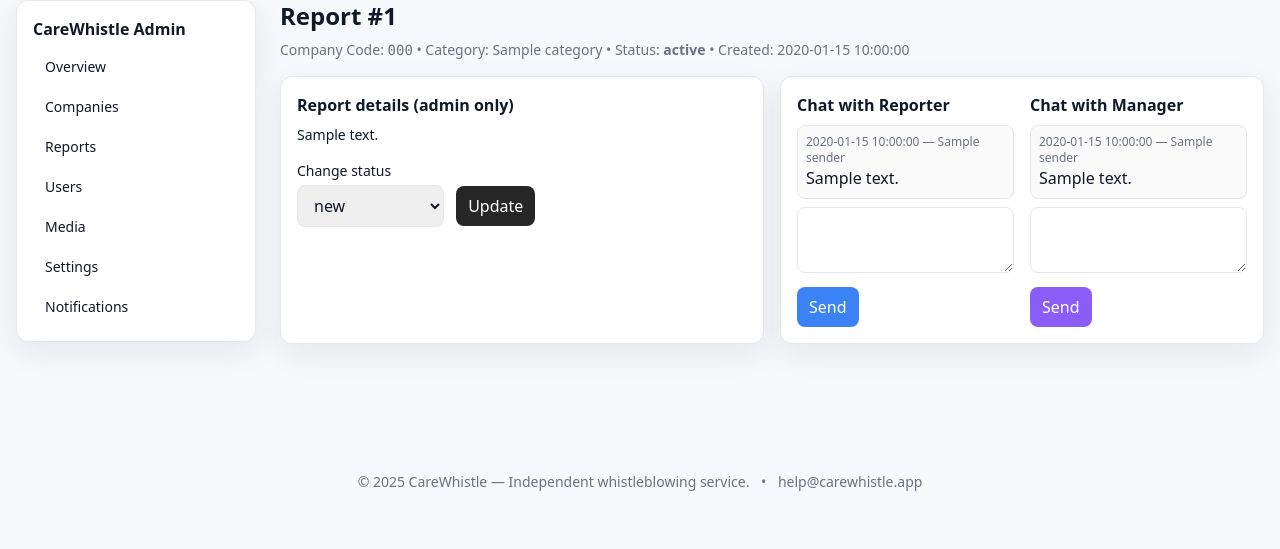
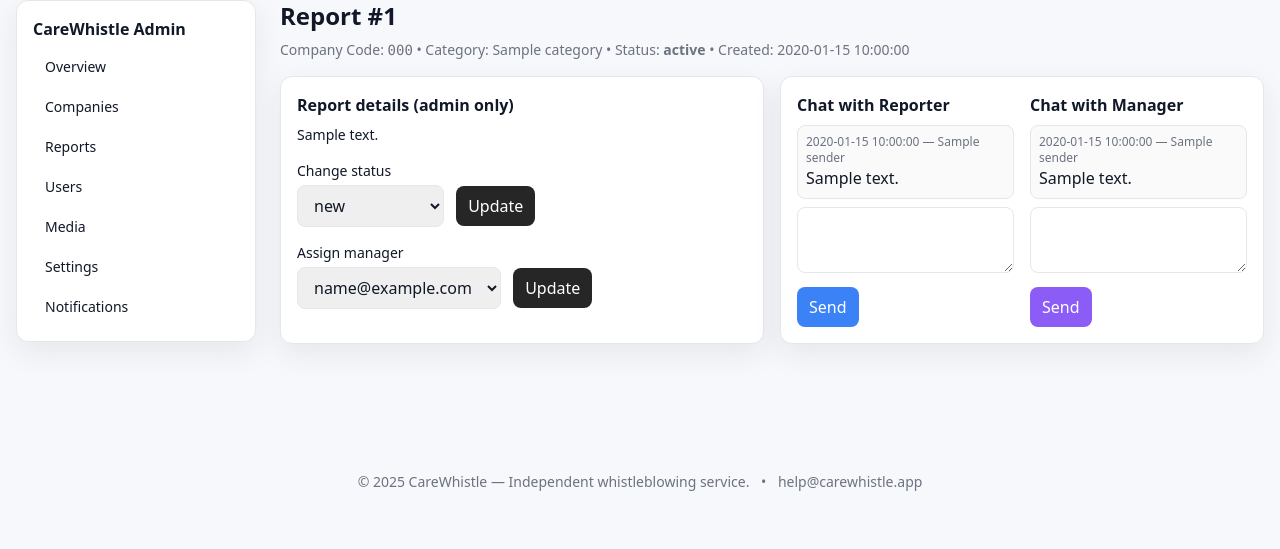
Before and after one commit to alijunaid21-coder/carewhistle-78-lite, a Flask app: page /admin/report/1 in a window 1280 px wide. Shown: the part 97-646 px from the top of the page. Run offline with Flask 3, Linux system fonts and the light colour scheme; the visitor is signed in with stand-in values (Sample User, id 1); a database or web service that is not in the repository returns one stand-in record (values such as "Sample title"); style sheets or scripts are compiled from the project's sources; parts of the project's set-up code (start-up, migrations or seed data) failed here and were passed over; some libraries are stand-ins or nearby versions.

Commit message:
test: ensure reports only visible after assignment

```diff
--- a/app.py
+++ b/app.py
@@ -151,6 +151,7 @@ def init_db():
           id SERIAL PRIMARY KEY,
           company_id INTEGER NOT NULL,
           company_code TEXT NOT NULL,
+          manager_id INTEGER,
           subject TEXT,
           content TEXT NOT NULL,
           category TEXT NOT NULL,
@@ -162,7 +163,8 @@ def init_db():
           done_so_far TEXT,
           wants_feedback TEXT,
           memorable TEXT,
-          FOREIGN KEY(company_id) REFERENCES companies(id) ON DELETE CASCADE
+          FOREIGN KEY(company_id) REFERENCES companies(id) ON DELETE CASCADE,
+          FOREIGN KEY(manager_id) REFERENCES users(id) ON DELETE SET NULL
         );
         CREATE TABLE IF NOT EXISTS messages(
           id SERIAL PRIMARY KEY,
@@ -200,6 +202,7 @@ def init_db():
           id INTEGER PRIMARY KEY AUTOINCREMENT,
           company_id INTEGER NOT NULL,
           company_code TEXT NOT NULL,
+          manager_id INTEGER,
           subject TEXT,
           content TEXT NOT NULL,
           category TEXT NOT NULL,
@@ -211,7 +214,8 @@ def init_db():
           done_so_far TEXT,
           wants_feedback TEXT,
           memorable TEXT,
-          FOREIGN KEY(company_id) REFERENCES companies(id) ON DELETE CASCADE
+          FOREIGN KEY(company_id) REFERENCES companies(id) ON DELETE CASCADE,
+          FOREIGN KEY(manager_id) REFERENCES users(id) ON DELETE SET NULL
         );
         -- messages.channel: 'rep' (admin<->reporter), 'mgr' (admin<->manager)
         CREATE TABLE IF NOT EXISTS messages(
@@ -702,18 +706,31 @@ def admin_report_detail(rid):
         act=request.form.get("action")
         if act=="status":
             s=(request.form.get("status") or r["status"]).strip()
-            if s in STATUSES: db.execute("UPDATE reports SET status=? WHERE id=?", (s,rid))
+            if s in STATUSES:
+                db.execute("UPDATE reports SET status=? WHERE id=?", (s,rid))
+        elif act=="assign":
+            mid=request.form.get("manager_id") or ""
+            try:
+                mid_int=int(mid) if mid else None
+            except ValueError:
+                mid_int=None
+            if mid_int is not None:
+                db.execute("UPDATE reports SET manager_id=? WHERE id=?", (mid_int,rid))
         elif act=="msg_rep":
             body=(request.form.get("body") or "").strip()
-            if body: db.execute("INSERT INTO messages(report_id,channel,sender,body,created_at) VALUES (?,?,?,?,?)", (rid,"rep","admin",body,now_iso()))
+            if body:
+                db.execute("INSERT INTO messages(report_id,channel,sender,body,created_at) VALUES (?,?,?,?,?)", (rid,"rep","admin",body,now_iso()))
         elif act=="msg_mgr":
             body=(request.form.get("body") or "").strip()
-            if body: db.execute("INSERT INTO messages(report_id,channel,sender,body,created_at) VALUES (?,?,?,?,?)", (rid,"mgr","admin",body,now_iso()))
+            if body:
+                db.execute("INSERT INTO messages(report_id,channel,sender,body,created_at) VALUES (?,?,?,?,?)", (rid,"mgr","admin",body,now_iso()))
         db.commit()
+        r=db.execute("SELECT * FROM reports WHERE id=?", (rid,)).fetchone()
+    managers=db.execute("SELECT id,email FROM users WHERE role='manager' AND company_id=?", (r["company_id"],)).fetchall()
     msgs_rep=db.execute("SELECT created_at,sender,body FROM messages WHERE report_id=? AND channel='rep' ORDER BY id",(rid,)).fetchall()
     msgs_mgr=db.execute("SELECT created_at,sender,body FROM messages WHERE report_id=? AND channel='mgr' ORDER BY id",(rid,)).fetchall()
     db.close()
-    return render_template("admin/report_detail.html", r=r, msgs_rep=msgs_rep, msgs_mgr=msgs_mgr, statuses=STATUSES)
+    return render_template("admin/report_detail.html", r=r, msgs_rep=msgs_rep, msgs_mgr=msgs_mgr, statuses=STATUSES, managers=managers)
 
 @app.route("/admin/users", methods=["GET","POST"])
 @login_required
@@ -824,6 +841,7 @@ def admin_notifications():
 @role_required("manager")
 def manager_overview():
     cid=session.get("company_id")
+    mid=session.get("user_id")
     db=get_db()
     stats=db.execute(
         """
@@ -833,12 +851,18 @@ def manager_overview():
         SUM(CASE WHEN status IN ('resolved','closed') THEN 1 ELSE 0 END) AS closed,
         COUNT(*) AS assigned
       FROM reports
-      WHERE company_id=?
+      WHERE company_id=? AND manager_id=?
     """,
-        (cid,),
+        (cid,mid),
     ).fetchone()
-    monthly=db.execute("SELECT substr(created_at,1,7) ym, COUNT(*) cnt FROM reports WHERE company_id=? GROUP BY ym ORDER BY ym",(cid,)).fetchall()
-    bycat=db.execute("SELECT category, COUNT(*) cnt FROM reports WHERE company_id=? GROUP BY category ORDER BY cnt DESC",(cid,)).fetchall()
+    monthly=db.execute(
+        "SELECT substr(created_at,1,7) ym, COUNT(*) cnt FROM reports WHERE company_id=? AND manager_id=? GROUP BY ym ORDER BY ym",
+        (cid,mid),
+    ).fetchall()
+    bycat=db.execute(
+        "SELECT category, COUNT(*) cnt FROM reports WHERE company_id=? AND manager_id=? GROUP BY category ORDER BY cnt DESC",
+        (cid,mid),
+    ).fetchall()
     db.close()
     return render_template("manager/overview.html", stats=stats, monthly=monthly, bycat=bycat)
 
@@ -848,6 +872,7 @@ def manager_overview():
 @role_required("manager")
 def manager_stats_api():
     cid = session.get("company_id")
+    mid = session.get("user_id")
     db = get_db()
     stats = db.execute(
         """
@@ -857,17 +882,17 @@ def manager_stats_api():
         SUM(CASE WHEN status IN ('resolved','closed') THEN 1 ELSE 0 END) AS closed,
         COUNT(*) AS assigned
       FROM reports
-      WHERE company_id=?
+      WHERE company_id=? AND manager_id=?
     """,
-        (cid,),
+        (cid,mid),
     ).fetchone()
     monthly = db.execute(
-        "SELECT substr(created_at,1,7) ym, COUNT(*) cnt FROM reports WHERE company_id=? GROUP BY ym ORDER BY ym",
-        (cid,),
+        "SELECT substr(created_at,1,7) ym, COUNT(*) cnt FROM reports WHERE company_id=? AND manager_id=? GROUP BY ym ORDER BY ym",
+        (cid,mid),
     ).fetchall()
     bycat = db.execute(
-        "SELECT category, COUNT(*) cnt FROM reports WHERE company_id=? GROUP BY category ORDER BY cnt DESC",
-        (cid,),
+        "SELECT category, COUNT(*) cnt FROM reports WHERE company_id=? AND manager_id=? GROUP BY category ORDER BY cnt DESC",
+        (cid,mid),
     ).fetchall()
     db.close()
     return {
@@ -884,10 +909,15 @@ def manager_stats_api():
 @login_required
 @role_required("manager")
 def manager_messages():
-    cid=session.get("company_id"); db=get_db()
-    rows=db.execute("""SELECT r.id, r.company_code, MAX(m.created_at) AS updated
+    cid=session.get("company_id")
+    mid=session.get("user_id")
+    db=get_db()
+    rows=db.execute(
+        """SELECT r.id, r.company_code, MAX(m.created_at) AS updated
                        FROM reports r LEFT JOIN messages m ON m.report_id=r.id AND m.channel='mgr'
-                       WHERE r.company_id=? GROUP BY r.id ORDER BY r.id DESC""",(cid,)).fetchall()
+                       WHERE r.company_id=? AND r.manager_id=? GROUP BY r.id ORDER BY r.id DESC""",
+        (cid,mid),
+    ).fetchall()
     db.close()
     return render_template("manager/messages.html", reports=rows)
 
@@ -896,12 +926,15 @@ def manager_messages():
 @role_required("manager")
 def manager_messages_thread(rid):
     cid=session.get("company_id")
+    mid=session.get("user_id")
     db=get_db()
-    r=db.execute("SELECT id,company_id,company_code FROM reports WHERE id=?", (rid,)).fetchone()
-    if not r or r["company_id"]!=cid: db.close(); abort(403)
+    r=db.execute("SELECT id,company_id,company_code,manager_id FROM reports WHERE id=?", (rid,)).fetchone()
+    if not r or r["company_id"]!=cid or r["manager_id"]!=mid:
+        db.close(); abort(403)
     if request.method=="POST":
         body=(request.form.get("body") or "").strip()
-        if body: db.execute("INSERT INTO messages(report_id,channel,sender,body,created_at) VALUES (?,?,?,?,?)",(rid,"mgr","manager",body,now_iso())); db.commit()
+        if body:
+            db.execute("INSERT INTO messages(report_id,channel,sender,body,created_at) VALUES (?,?,?,?,?)",(rid,"mgr","manager",body,now_iso())); db.commit()
     msgs=db.execute("SELECT created_at,sender,body FROM messages WHERE report_id=? AND channel='mgr' ORDER BY id",(rid,)).fetchall()
     db.close()
     return render_template("manager/messages_thread.html", rid=rid, company_code=r["company_code"], msgs=msgs)
@@ -911,16 +944,16 @@ def manager_messages_thread(rid):
 @role_required("manager")
 def manager_notifications():
     notes=[]
-    cid=session.get("company_id"); db=get_db()
+    cid=session.get("company_id"); mid=session.get("user_id"); db=get_db()
     if USE_POSTGRES:
         sql="""SELECT COUNT(*) c FROM messages m JOIN reports r ON r.id=m.report_id
-                 WHERE r.company_id=? AND m.channel='mgr' AND m.sender='admin'
+                 WHERE r.company_id=? AND r.manager_id=? AND m.channel='mgr' AND m.sender='admin'
                  AND m.created_at::timestamp > NOW() - INTERVAL '7 days'"""
     else:
         sql="""SELECT COUNT(*) c FROM messages m JOIN reports r ON r.id=m.report_id
-                 WHERE r.company_id=? AND m.channel='mgr' AND m.sender='admin'
+                 WHERE r.company_id=? AND r.manager_id=? AND m.channel='mgr' AND m.sender='admin'
                  AND datetime(m.created_at) > datetime('now','-7 day')"""
-    cnt=db.execute(sql,(cid,)).fetchone()["c"]
+    cnt=db.execute(sql,(cid,mid)).fetchone()["c"]
     if cnt: notes.append(f"{cnt} new admin message(s) in last 7 days.")
     db.close()
     return render_template("manager/notifications.html", notes=notes)
--- a/templates/admin/report_detail.html
+++ b/templates/admin/report_detail.html
@@ -10,6 +10,15 @@
       <label class="block text-sm mb-1">Change status</label>
       <select name="status" class="rounded-lg border px-3 py-2">
         {% for s in statuses %}<option value="{{ s }}" {% if s==r.status %}selected{% endif %}>{{ s }}</option>{% endfor %}
+      </select>
+      <button class="ml-2 px-3 py-2 rounded-lg bg-neutral-800 text-white">Update</button>
+    </form>
+    <form method="post" class="mt-4">
+      <input type="hidden" name="action" value="assign">
+      <label class="block text-sm mb-1">Assign manager</label>
+      <select name="manager_id" class="rounded-lg border px-3 py-2">
+        <option value="">-- Unassigned --</option>
+        {% for m in managers %}<option value="{{ m.id }}" {% if r.manager_id==m.id %}selected{% endif %}>{{ m.email }}</option>{% endfor %}
       </select>
       <button class="ml-2 px-3 py-2 rounded-lg bg-neutral-800 text-white">Update</button>
     </form>
```
Also changed, not shown: tests/test_assignment.py (added, +39 -0 lines).
